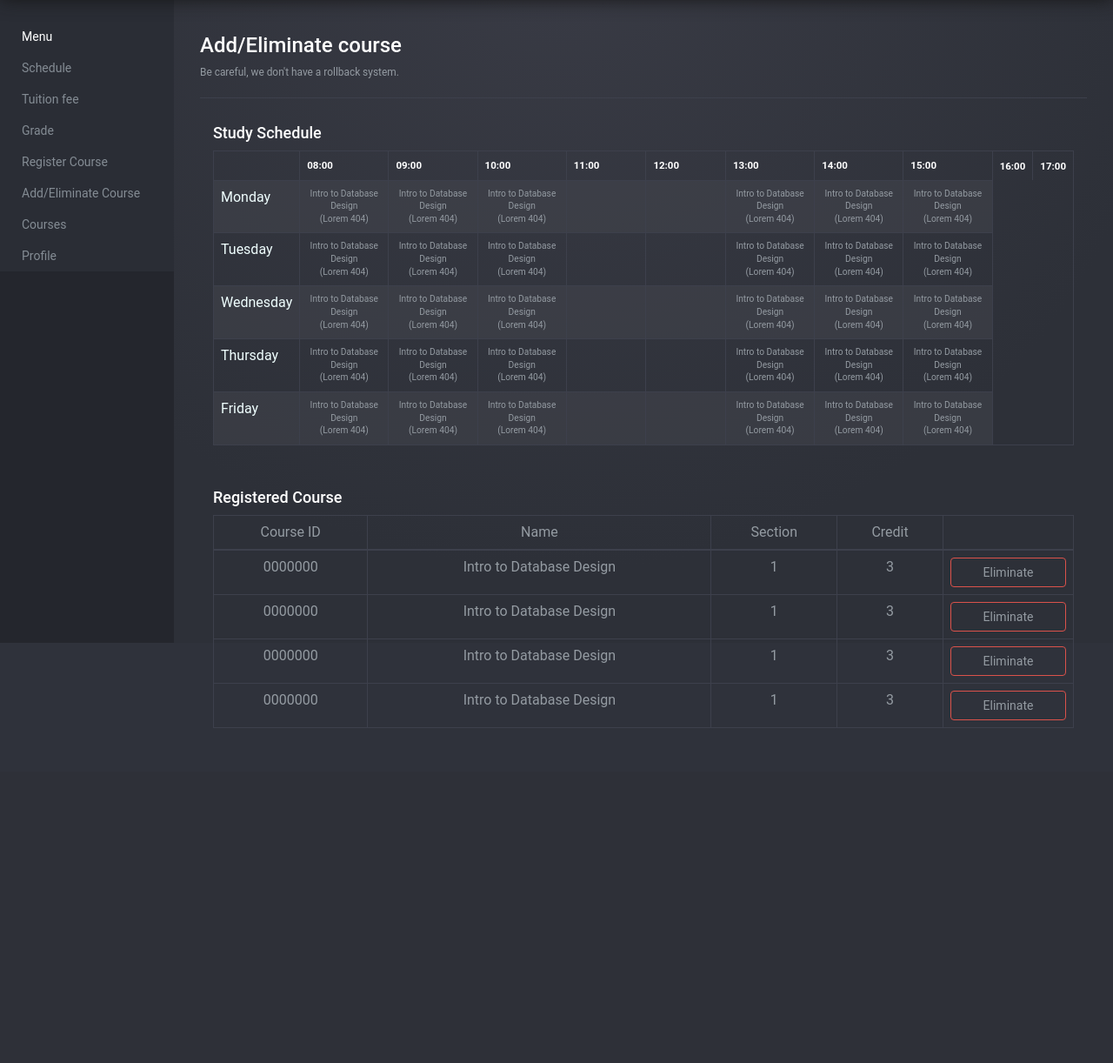
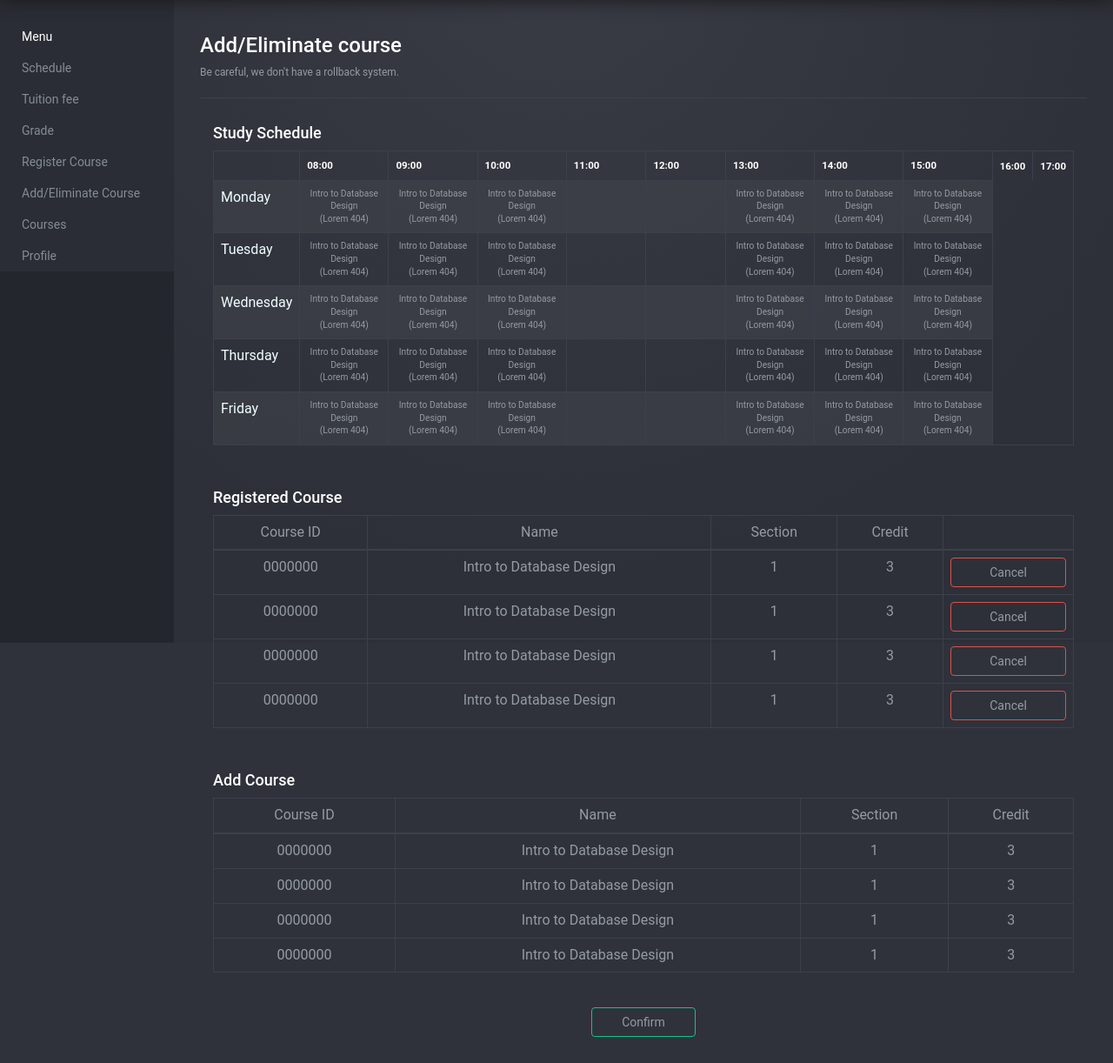
Before and after one commit to kheminw/reg-ting-rao, a Python web app: template app/templates/add-eliminate.html in a window 1280 px wide. Shown: the part 61-1283 px from the top of the page at 87% size. Before the commit the page ends 898 px from the top, so only its background shows below. Run offline with Jinja, Linux system fonts and the light colour scheme; the template is opened without the code that fills it, so the values that code supplies are empty; some libraries are stand-ins or nearby versions.

```diff
--- a/app/templates/add-eliminate.html
+++ b/app/templates/add-eliminate.html
@@ -145,12 +145,39 @@
           <td style="text-align:center;">Intro to Database Design</td>
           <td style="text-align:center;">1</td>
           <td style="text-align:center;">3</td>
-          <td style="text-align:center;"><button class="btn btn-block btn-danger">Eliminate</button></td>
+          <td style="text-align:center;"><button class="btn btn-block btn-danger">Cancel</button></td>
         </tr>
         {% endfor %}
       </tbody>
     </table>
+    <br>
+    <h4> Add Course </h4>
+    <table class="table table-hover table-bordered">
+      <thead>
+        <tr>
+          <td style="text-align:center;">Course ID</td>
+          <td style="text-align:center;">Name</td>
+          <td style="text-align:center;">Section</td>
+          <td style="text-align:center;">Credit</td>
+        </tr>
+      </thead>
+      <tbody>
+        {% for i in range(4)%}
+        <tr>
+          <td style="text-align:center;">0000000</td>
+          <td style="text-align:center;">Intro to Database Design</td>
+          <td style="text-align:center;">1</td>
+          <td style="text-align:center;">3</td>
+        </tr>
+        {% endfor %}
+      </tbody>
+    </table>
+    <br>
+    <div style="display:flex; justify-content: center; ">
+      <button class="btn btn-w-md btn-success">Confirm</button>
+    </div>
   </div>
+
 </section>
 
 
```
Also changed, not shown: app/templates/register.html (+9 -6 lines).
